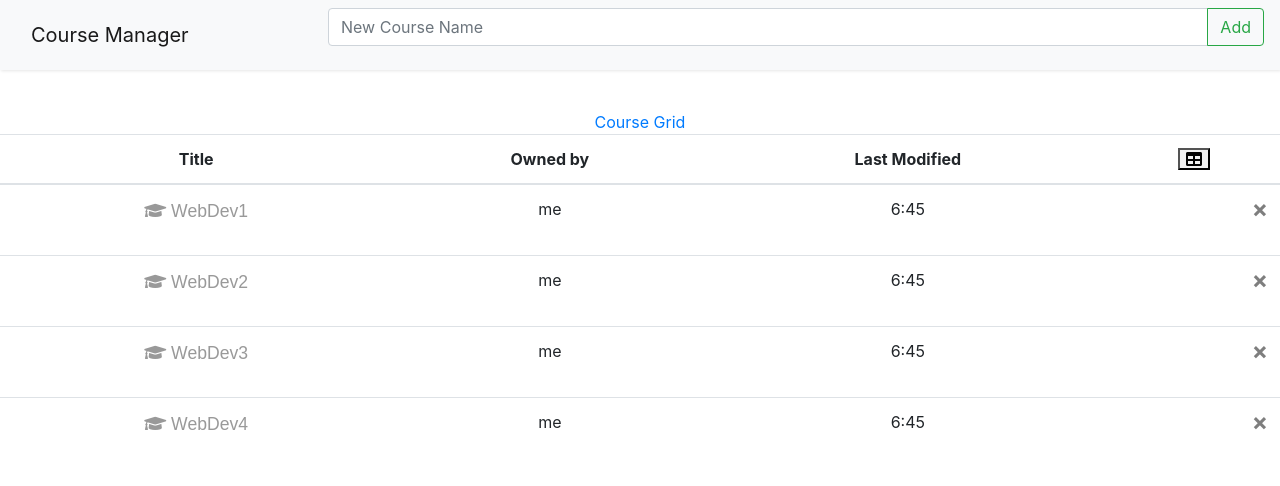
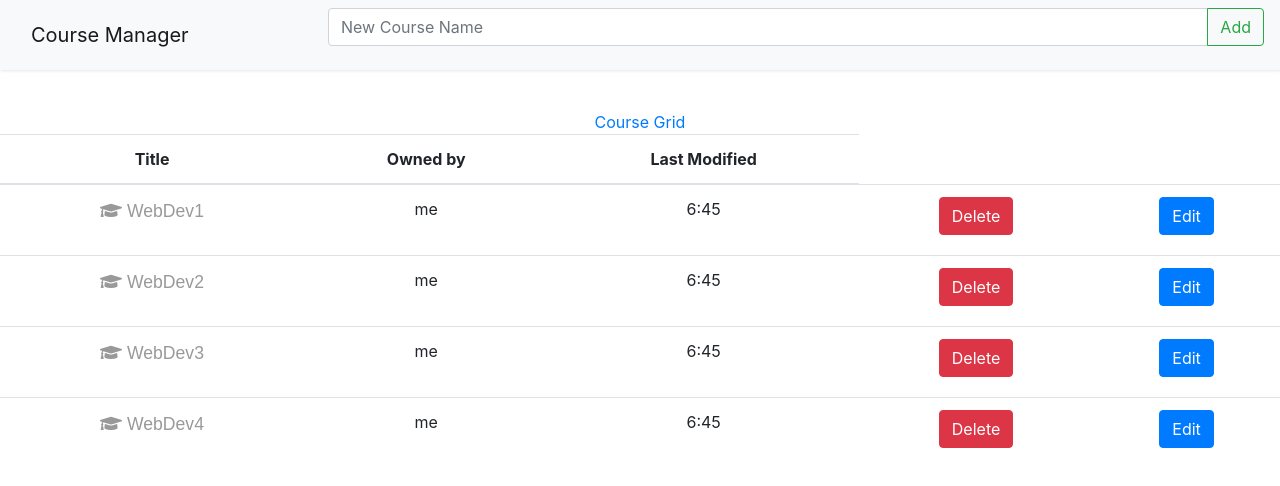
Before and after one commit to vaibhavdave5/reactAssignment, a React (Create React App) app: page /table in a window 1280 px wide. Shown: the top 486 px of the page. Built offline with nearby package versions, Linux system fonts and the light colour scheme.

Commit message:
Add delete edit functionality of courses ready

```diff
--- a/src/components/CourseGrid.js
+++ b/src/components/CourseGrid.js
@@ -4,7 +4,7 @@ import CourseListNav from './CourseListNav';
 
 const CourseGrid = ({courses, deleteCourse, addCourse}) =>
   <div>
-    <CourseListNav />
+    <CourseListNav addCourse={addCourse}/>
   <div className="row">
     {
         courses.map(course =>
--- a/src/components/CourseList.js
+++ /dev/null
@@ -1,43 +0,0 @@
-import React from 'react';
-import CourseRow from './CourseRow'
-import CourseListNav from './CourseListNav';
-
-const CourseList = ({courses}) =>
-              <div>
-            <CourseListNav />
-            <table className="table">
-                <thead>
-                    <tr>
-                        <th scope="col">Title</th>
-                        <th className="d-none d-sm-table-cell"
-                            scope="col">Owned by</th>
-                        <th className="d-none d-sm-table-cell"
-                            scope="col">Last Modified</th>
-                        <th scope="col">
-                            <button className="fa fa-table"
-                                     styles={{"font-size": '24px'}}
-                            >
-                            </button>
-                        </th>
-                    </tr>
-                </thead>
-
-                <tbody>
-                    {
-                       courses.map(
-                           course => <CourseRow courseName = {course.title}
-                                              owner = "me"
-                                              lastModified = "6:45"
-                                      />
-
-                       )
-                    }
-
-                </tbody>
-            </table>
-            </div>
-
-
-
-
-export default CourseList;
--- a/src/components/CourseListNav.js
+++ b/src/components/CourseListNav.js
@@ -1,13 +1,17 @@
 import React, { Component } from 'react';
 import {Link} from 'react-router-dom'
+import CourseService from "../services/CourseService";
 export default class CourseList extends Component{
     constructor(props) {
-        super(props);
+        super(props)
+        this.courseService = new CourseService()
+
         this.state={
             courseList: 'none',
             courseGrid: ''
         }
     }
+
 
     handleClick = () =>
     {
@@ -42,6 +46,7 @@ export default class CourseList extends Component{
                     <div>
                         <div className="input-group mb-3">
                             <input type="text"
+                                   id="courseName"
                                    className="form-control"
                                    placeholder="New Course Name"
                                    aria-label="Add new course"
@@ -49,7 +54,7 @@ export default class CourseList extends Component{
                                    size = '80' />
                             <div className="input-group-append">
                                 <button className="btn btn-outline-success "
-                                        type="submit">Add</button>
+                                         onClick={() =>this.props.addCourse(document.getElementById("courseName").value)}>Add</button>
                             </div>
                         </div>
 
--- a/src/components/CourseRow.js
+++ b/src/components/CourseRow.js
@@ -1,14 +1,18 @@
 import React from 'react';
+import {Link} from "react-router-dom";
 
-const CourseRow = ({courseName, owner, lastModified}) =>
+const CourseRow = ({course, owner, lastModified, deleteCourse}) =>
 
                     <tr>
                         <td><a href="/course-editor/course-editor.template.client.html">
-                         <p><i className="fas fa-graduation-cap"></i> {courseName}</p></a></td>
+                         <p><i className="fas fa-graduation-cap"></i> {course.title}</p></a></td>
                         <td className="d-none d-sm-table-cell">{owner}</td>
                         <td className="d-none d-sm-table-cell">{lastModified}</td>
                         <td><button type="button"
-                                    className="close"
-                                    data-dismiss="alert">&times;</button></td>
+                                    className="btn btn-danger"
+                                    data-dismiss="alert"
+                                    onClick={() => deleteCourse(course)}
+                        >Delete</button></td>
+                        <td><Link className="btn btn-primary" to={`/course/${course.id}`}>Edit</Link></td>
                     </tr>
 export default CourseRow;
--- a/src/components/CourseTable.js
+++ b/src/components/CourseTable.js
@@ -1,19 +1,40 @@
-import React from 'react'
-import CourseCard from './CourseCard'
-const CourseTable = () =>
+import React from 'react';
+import CourseRow from './CourseRow'
+import CourseListNav from './CourseListNav';
+
+const CourseTable = ({courses, addCourse, deleteCourse}) =>
+              <div>
+            <CourseListNav addCourse={addCourse}/>
             <table className="table">
                 <thead>
                     <tr>
-            <th>Title</th>
+                        <th scope="col">Title</th>
+                        <th className="d-none d-sm-table-cell"
+                            scope="col">Owned by</th>
+                        <th className="d-none d-sm-table-cell"
+                            scope="col">Last Modified</th>
+
                     </tr>
                 </thead>
+
                 <tbody>
-        <tr>
-            <td>
-                WebDev
-            </td>
-        </tr>
+                    {
+                       courses.map(
+                           course => <CourseRow course = {course}
+                                              owner = "me"
+                                              lastModified = "6:45"
+                                                deleteCourse={deleteCourse}
+
+                                      />
+
+                       )
+                    }
+
                 </tbody>
             </table>
+            </div>
 
-export default CourseTable
+
+
+
+export default CourseTable;
--- a/src/components/WhiteBoard.js
+++ b/src/components/WhiteBoard.js
@@ -1,7 +1,7 @@
 import React, {Component} from 'react'
 import {BrowserRouter as Router, Link, Route} from 'react-router-dom'
 import CourseGrid from './CourseGrid'
-import CourseList from './CourseList'
+import CourseTable from './CourseTable'
 import CourseService from '../services/CourseService'
 import CourseEditor from "./CourseEditor";
 class WhiteBoard extends Component {
@@ -16,10 +16,17 @@ class WhiteBoard extends Component {
     this.setState({
       courses: this.courseService.deleteCourse(course)
     })
-  addCourse = () =>
-    this.setState({
-      courses: this.courseService.addCourse(null)
-    })
+  addCourse = (name) => {
+      var course = {
+          id: new Date().getTime(),
+          title: name,
+          modules: []
+
+      }
+      this.setState({
+          courses: this.courseService.createCourse(course)
+      })
+  }
   render() {
     return (
 
@@ -36,7 +43,11 @@ class WhiteBoard extends Component {
           exact
           component={CourseEditor}/>
    <Route path='/table'
-          render={() => <CourseList courses={this.state.courses}/>}/>
+          render={() => <CourseTable
+                        courses={this.state.courses}
+                        addCourse={this.addCourse}
+                        deleteCourse={this.deleteCourse}
+          />}/>
  </div>
 </Router>
 
```
Lines whose indentation alone changed are shown as unchanged.
